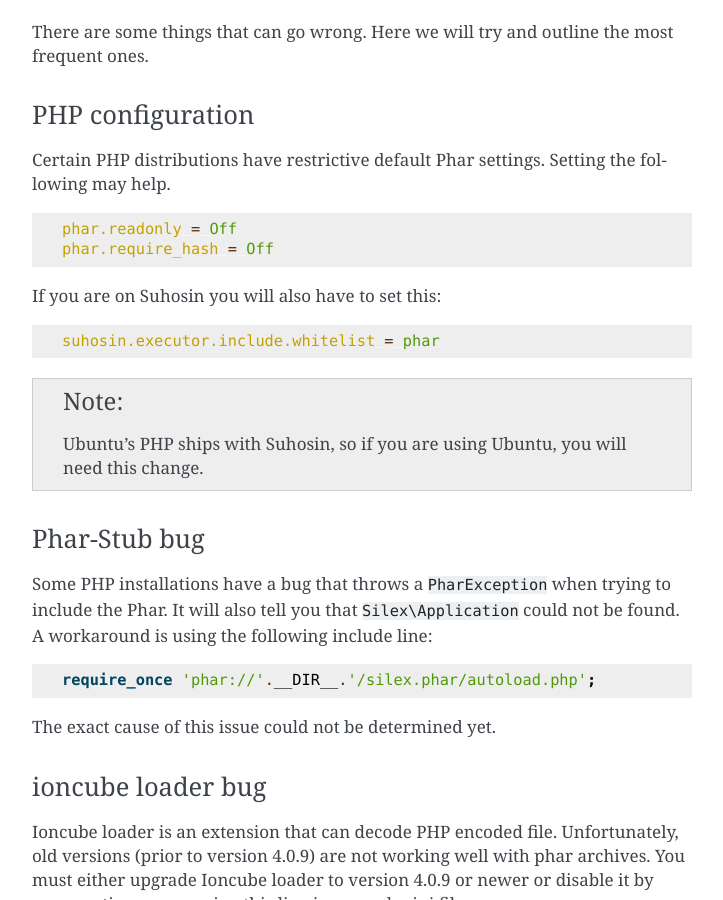
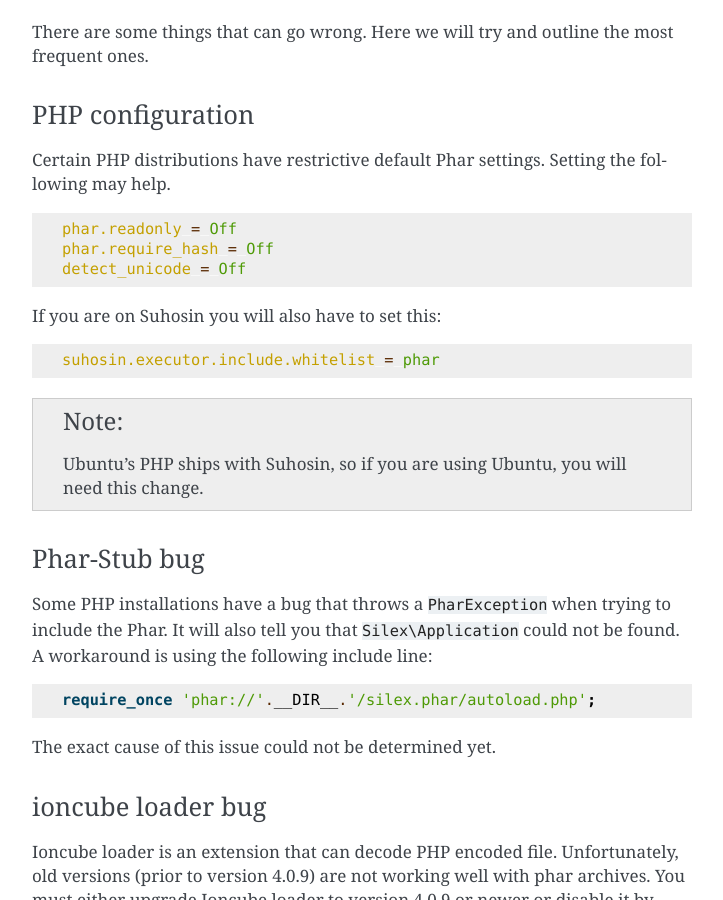
Before and after one commit to silexphp/Silex, a Sphinx documentation site: the page built from doc/usage.rst, in a window 1280 px wide and 900 px high, scrolled down 12202 px. Shown: the whole window, without its empty margins (388-1111 px from the left). Built offline with Sphinx 7.4.7, drawn with Linux system fonts in a browser that asks for light colours.

Commit message:
added a tip about a possible problem with phar archives

```diff
--- a/doc/usage.rst
+++ b/doc/usage.rst
@@ -584,6 +584,7 @@ the following may help.
 
     phar.readonly = Off
     phar.require_hash = Off
+    detect_unicode = Off
 
 If you are on Suhosin you will also have to set this:
 
```
